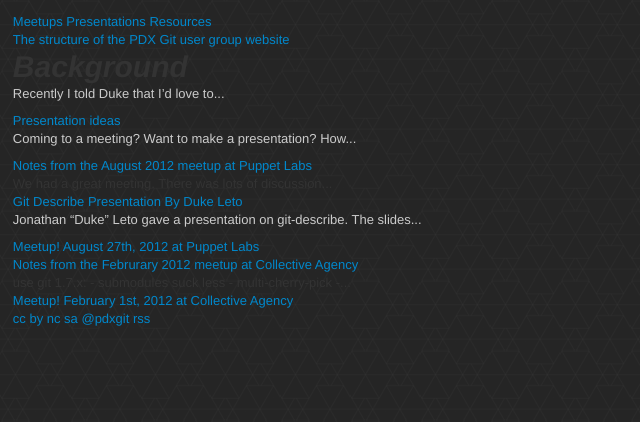
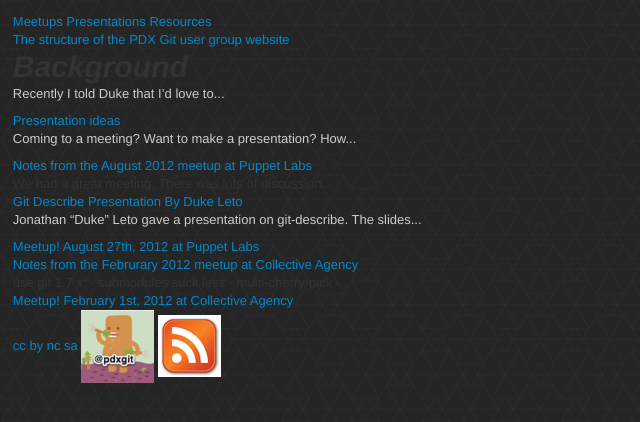
Before and after one commit to pdxgit/pdxgit.github.com, a Jekyll site: the page built from index.html, in a window 1280 px wide. Shown: the top 422 px of the page, without its empty margins (0-640 px from the left). Built offline with Jekyll 4.4.1, drawn with Linux system fonts in a browser that asks for light colours; Markdown is read by kramdown in place of the engine named in the settings.

Commit message:
Add some images

```diff
--- a/_layouts/default.html
+++ b/_layouts/default.html
@@ -24,8 +24,8 @@
             <a rel='license' href='http://creativecommons.org/licenses/by-nc-sa/3.0/'>
                 cc by nc sa
             </a>
-            <a href='http://twitter.com/pdxgit'>@pdxgit</a>
-            <a href='/atom.xml'>rss</a>
+            <a href='http://twitter.com/pdxgit'><img src="images/twitter.png"></a>
+            <a href='/atom.xml'><img src="images/rss.png"></a>
         </footer>
     </body>
 </html>
```
Also changed, not shown: images/twitter.png (added).
